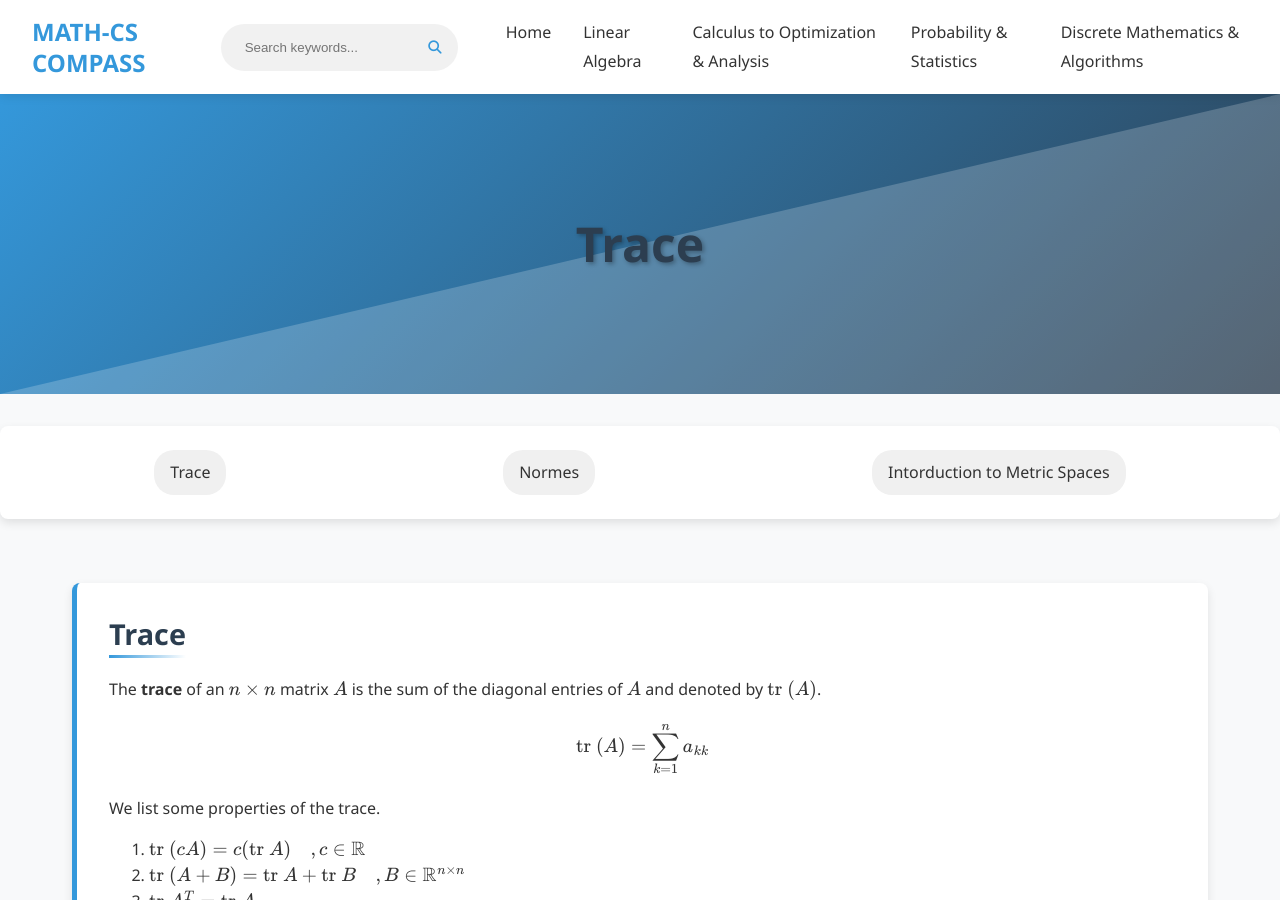
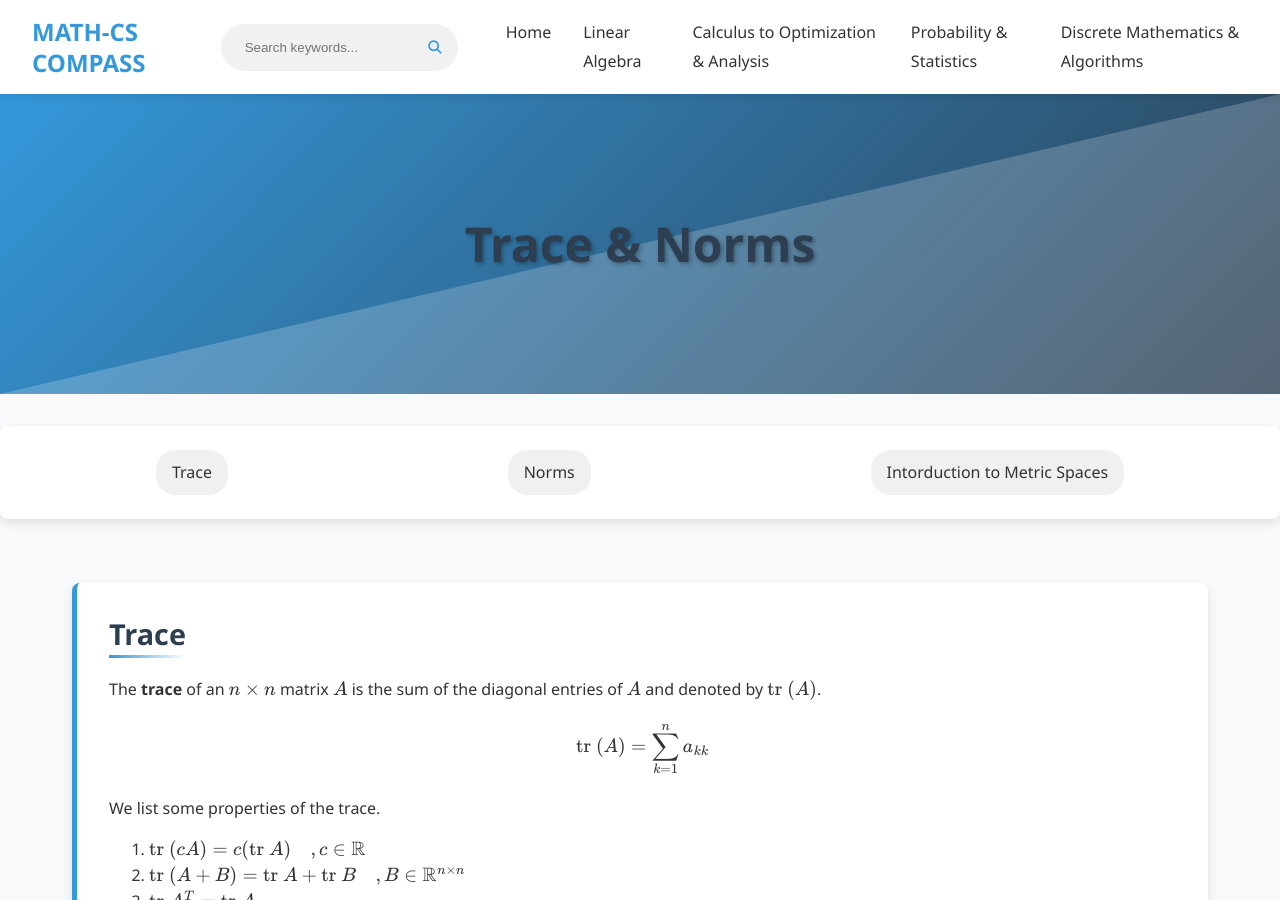
Before and after one commit to Yusukey01/yusukey01.github.io, a Jekyll site: the page built from Mathematics/Linear_algebra/trace.html, in a window 1280 px wide and 900 px high. Built offline with Jekyll 4.4.1, drawn with Linux system fonts in a browser that asks for light colours.

Commit message:
Organized Website structures

```diff
--- a/Mathematics/Linear_algebra/trace.html
+++ b/Mathematics/Linear_algebra/trace.html
@@ -1,6 +1,6 @@
 ---
 layout: default
-title: Trace
+title: Trace & Norms
 level: detail
 description: Learn about trace, norms, and intorduction to Metric Spaces.
 ---
@@ -8,13 +8,13 @@ description: Learn about trace, norms, and intorduction to Metric Spaces.
 <html>
     <body>
         <div class="hero-section">
-            <h1 class="webpage-name">Trace
+            <h1 class="webpage-name">Trace & Norms
             </h1>
         </div>
 
         <div class="topic-nav">
             <a href="#tr">Trace</a>
-            <a href="#normes">Normes</a>
+            <a href="#norms">Norms</a>
             <a href="#ms">Intorduction to Metric Spaces</a>
         </div>
 
@@ -60,7 +60,7 @@ description: Learn about trace, norms, and intorduction to Metric Spaces.
             </p>
             </section>
 
-            <section id="normes" class="section-content">
+            <section id="norms" class="section-content">
             <h2>Norms</h2>
             <p>
             Norms play a key role in <strong>normalization</strong> and <strong>regularization</strong>. Depending on the
```
